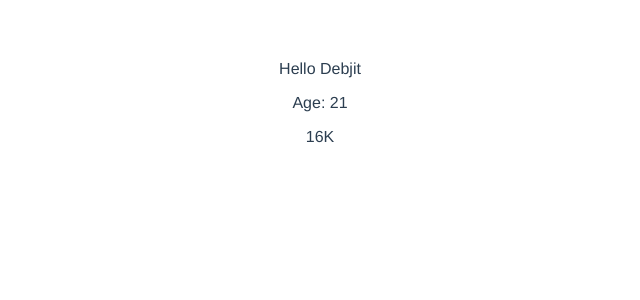
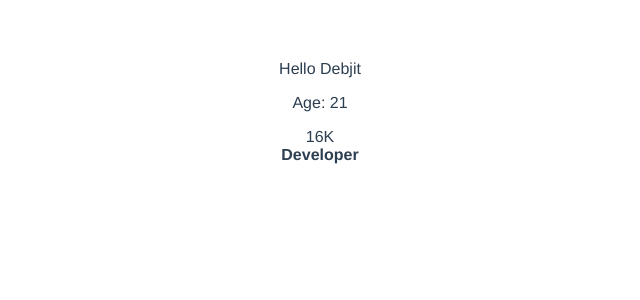
Before and after one commit to DebjitPramanick/Practice-Vue, a Vue app in the folder firstapp/: page / in a window 1280 px wide. Shown: the top 300 px of the page, without its empty margins (320-960 px from the left). Built offline with nearby package versions, Linux system fonts and the light colour scheme.

Commit message:
Binding HTML

```diff
--- a/firstapp/src/App.vue
+++ b/firstapp/src/App.vue
@@ -3,6 +3,7 @@
     <p>Hello {{name}}</p>
     <p>Age: {{age}}</p>
     <div v-text="salary"></div>
+    <div v-html="el"></div>
   </div>
 </template>
 
@@ -14,7 +15,8 @@ export default {
     return {
       name: "Debjit",
       age: 21,
-      salary: '16K'
+      salary: '16K',
+      el: "<strong>Developer</strong>"
     }
   }
 }
```
